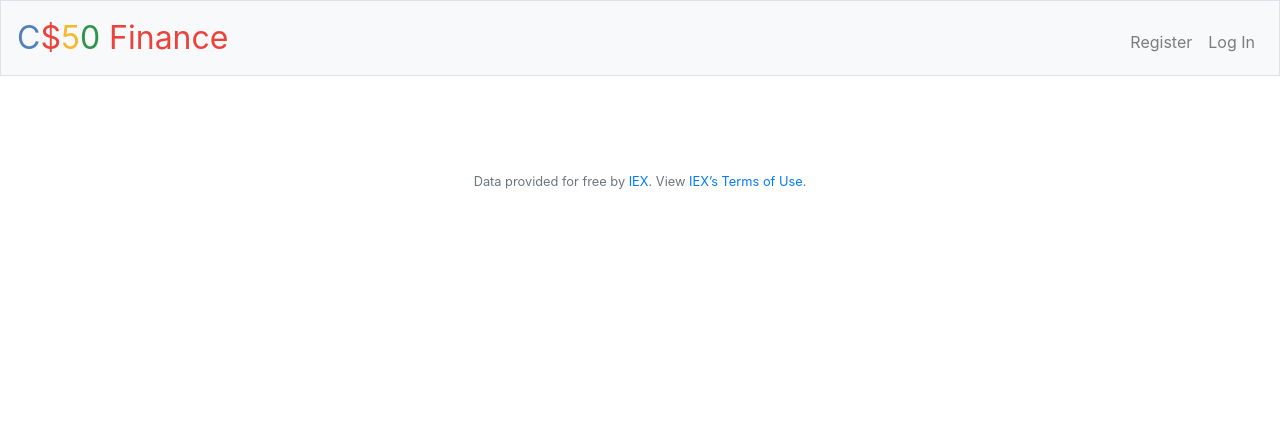
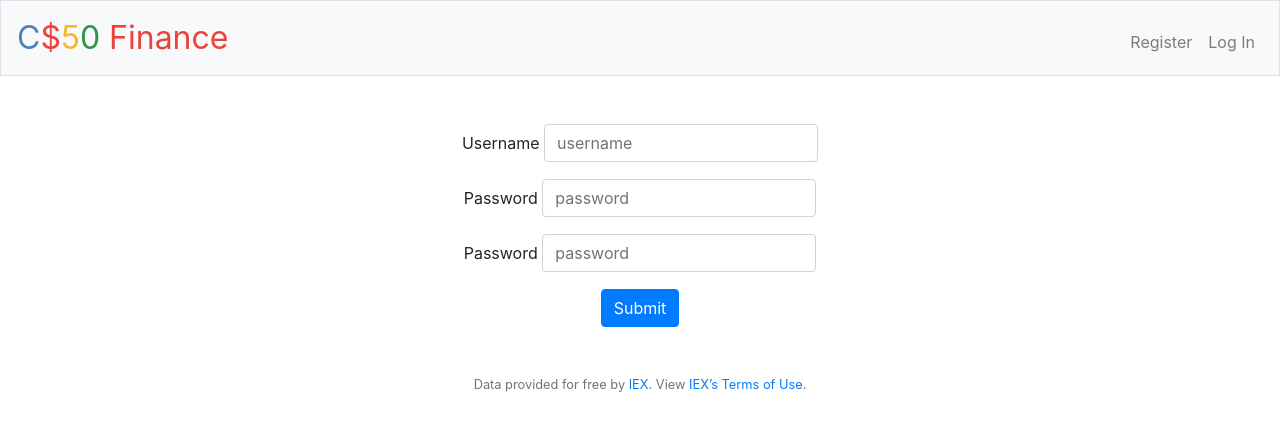
Before and after one commit to wjen/stocktrader, a Flask app: template finance/templates/register.html in a window 1280 px wide. Shown: the top 431 px of the page. Run offline with Flask 2, Linux system fonts and the light colour scheme; the template is opened without the code that fills it, so the values that code supplies are empty; some libraries are stand-ins or nearby versions.

Commit message:
add confirmation to register form

```diff
--- a/finance/templates/register.html
+++ b/finance/templates/register.html
@@ -4,7 +4,7 @@
 Register
 {% endblock %}
 
-{% block body %}
+{% block main %}
 <form action="./register" method="post">
     <div class="form-group">
         <label for="username">Username</label>
@@ -14,6 +14,10 @@ Register
         <label for="password">Password</label>
         <input type="password" name="password" class="form-control" id="password" placeholder="password">
     </div>
-    <button type="submit" class="btn btn-success">Submit</button>
+    <div class="form-group">
+        <label for="confirmation">Password</label>
+        <input type="password" name="confrimation" class="form-control" id="confirmation" placeholder="password">
+    </div>
+    <button type="submit" class="btn btn-primary">Submit</button>
 </form>
 {% endblock %}
```
